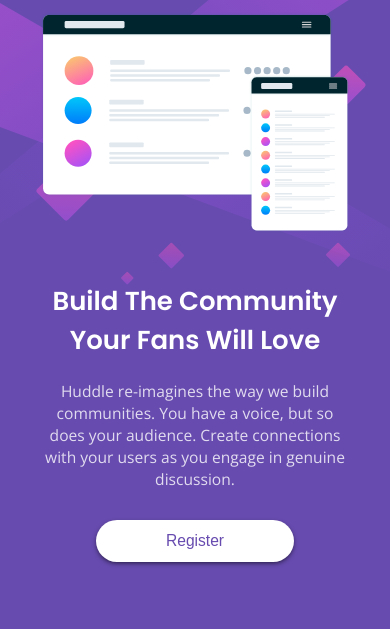
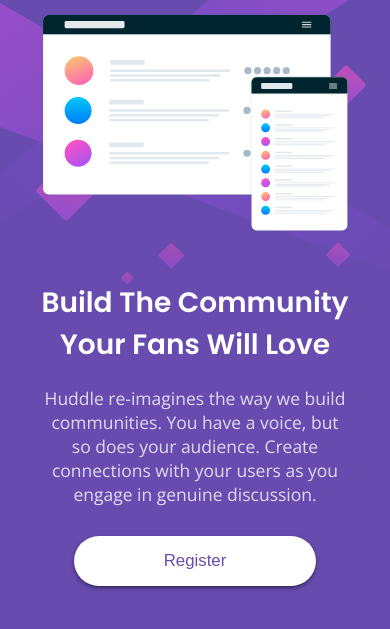
Before and after one commit to femRepos/huddle-single2, a plain HTML site: page index.html in a window 390 px wide. Shown: the part 103-732 px from the top of the page. Drawn offline with nearby package versions, Linux system fonts and the light colour scheme.

Commit message:
change button style and text size

```diff
--- a/styles.css
+++ b/styles.css
@@ -134,7 +134,7 @@ footer a:hover {
     body {
         text-align: center;
         padding: 0px 40px;
-        font-size: 13px;
+        font-size: 14px;
         background-image: url(./images/bg-mobile.svg);
         background-size: 100%;
     }
@@ -172,12 +172,12 @@ footer a:hover {
     }
 
     p {
-        font-size: 1.2em;
+        font-size: 1.25em;
         margin: 20px 0 30px;
     }
 
     button {
-        padding:12px 70px;
+        padding:15px 90px;
         box-shadow: 0px 2px 5px -1px rgba(0,0,0,0.66);
     }
 
```
